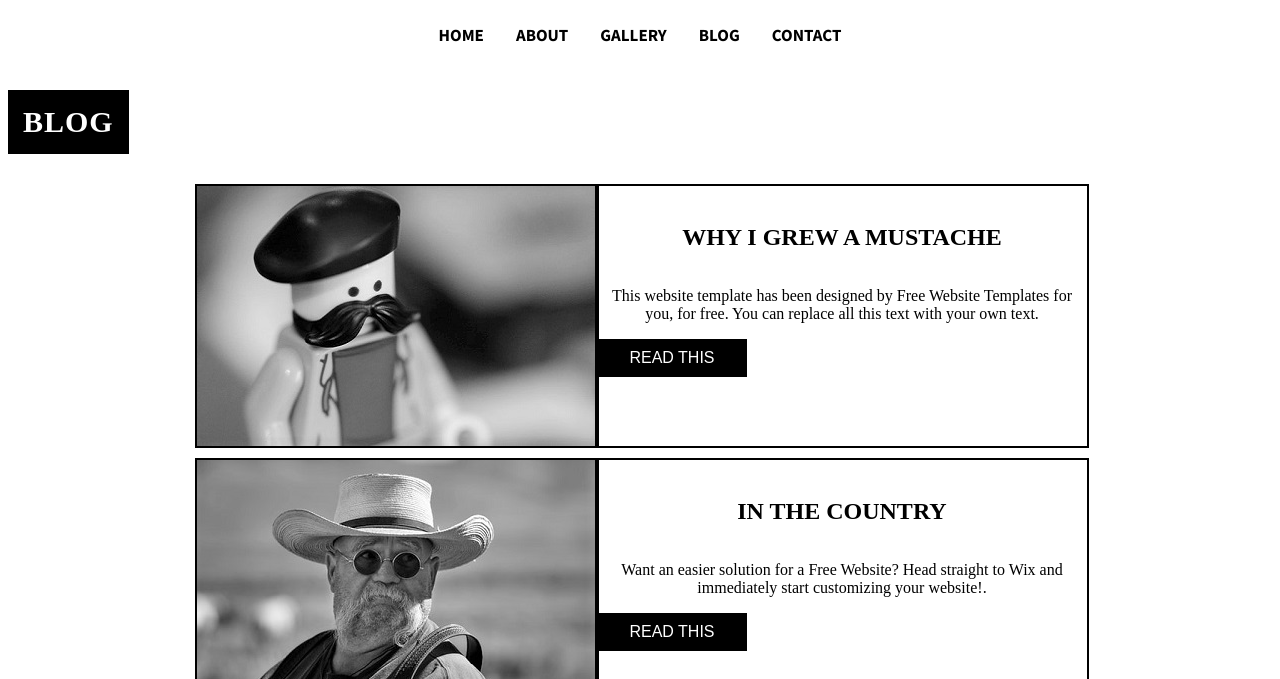
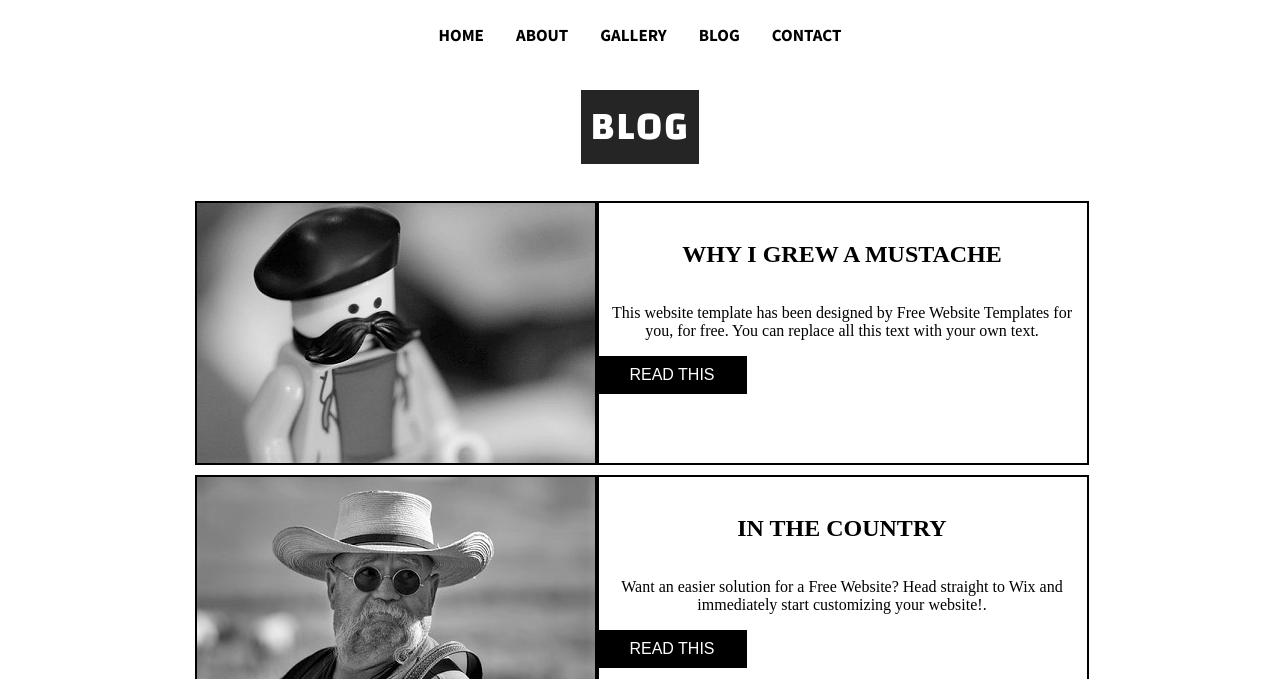
Before and after one commit to slisette127/hairSalonWebsite, a plain HTML site: page blog.html in a window 1280 px wide. Shown: the part 121-800 px from the top of the page. Drawn offline with Linux system fonts and the light colour scheme.

Commit message:
fixed css on blog

```diff
--- a/blog.css
+++ b/blog.css
@@ -24,18 +24,25 @@
 .buttons {
   display: flex;
   justify-content: center;
-  padding: 10px 5px 10px 5px;
+  padding: 10px 10px 10px 10px;
 }
 
 h1 {
   color: white;
   display: table;
   margin-top: 20px;
-  padding:15px;
-  font-size:30px;
-  background-color:black;
-  letter-spacing: 1px;;
-  text-align: center;
+  padding: 0 10px 0 10px;
+  font-size:40px;
+  background-color: rgb(37,37,37);
+  letter-spacing: 2px;
+}
+
+.header {
+  display: flex;
+  align-items: center;
+  justify-content: center;
+  font-family: 'Changa', sans-serif;
+  font-size: 30px;
 }
 
 .grid {
@@ -43,8 +50,6 @@ h1 {
   grid-template-columns: 400px 490px;
   grid-template-rows: auto auto auto;
   justify-content: center;
-
-
 }
 
 .box1 {
@@ -53,8 +58,6 @@ h1 {
   width: 100%;
   border: 2px solid black;
   margin-top: 10px;
-
-
 }
 
 .box2 {
@@ -66,7 +69,6 @@ h1 {
   display: flex;
   flex-direction: column;
   text-align: center;
-
 }
 
 .box3 {
@@ -85,7 +87,6 @@ h1 {
   display: flex;
   flex-direction: column;
   text-align: center;
-
 }
 
 .box5 {
@@ -114,10 +115,6 @@ button {
   padding: 10px;
   font-size: 16px;
 }
-
-/* img {
-  width: 390px;
-} */
 
 footer {
   display: flex;
--- a/blog.html
+++ b/blog.html
@@ -20,7 +20,10 @@
     <a href="./contact.html">CONTACT</a>
   </div>
   </div>
-  <h1>BLOG</h1>
+  <div class="header"><h1>BLOG</h1>
+    <link rel="preconnect" href="https://fonts.gstatic.com">
+    <link href="https://fonts.googleapis.com/css2?family=Changa:wght@700&display=swap" rel="stylesheet">
+  </div>
   <section class="grid">
     <div class="box1"><img src="whyI.jpg" alt="man with mustache"></div>
 
```
